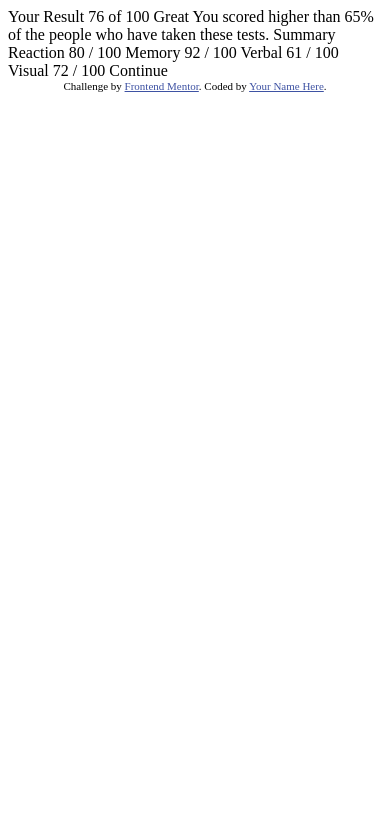
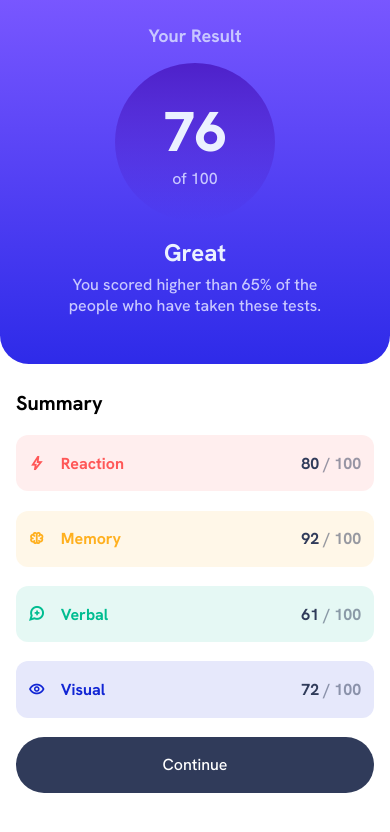
Before and after one commit to abraund/Challenges, a plain HTML site: page frontend-mentor/results-summary-component-main/index.html in a window 390 px wide. Drawn offline with nearby package versions, Linux system fonts and the light colour scheme.

Commit message:
Challenge, mobile side completed.

```diff
--- a/frontend-mentor/results-summary-component-main/index.html
+++ b/frontend-mentor/results-summary-component-main/index.html
@@ -1,47 +1,55 @@
 <!DOCTYPE html>
 <html lang="en">
+
 <head>
   <meta charset="UTF-8">
-  <meta name="viewport" content="width=device-width, initial-scale=1.0"> <!-- displays site properly based on user's device -->
+  <meta name="viewport" content="width=device-width, initial-scale=1.0">
+  <link rel="icon" type="image/png" sizes="32x32" href="./assets/images/favicon-32x32.png">
+  <link rel="stylesheet" href="./styles.css">
+  <link rel="stylesheet" href="https://fonts.googleapis.com/css2?family=Material+Symbols+Outlined:opsz,wght,FILL,GRAD@48,500,0,0" />  <title>Frontend Mentor | Results summary component</title>
+</head>
 
-  <link rel="icon" type="image/png" sizes="32x32" href="./assets/images/favicon-32x32.png">
+<body>
+  <main>
 
-  <title>Frontend Mentor | Results summary component</title>
+    <div class="result">
 
-  <!-- Feel free to remove these styles or customise in your own stylesheet 👍 -->
-  <style>
-    .attribution { font-size: 11px; text-align: center; }
-    .attribution a { color: hsl(228, 45%, 44%); }
-  </style>
-</head>
-<body>
+      <div class="result__overall-container">
+        <h2 class="result__your-result">Your Result</h2>
+        <div class="result__percent-container">
+          <div class="result__percent-score">76</div>
+          <div class="result__percent-denominator">of 100</div>
+        </div>
+        <div class="result__comment">
+          <div class="result__judgement">Great</div>
+          <div class="result__explanation">You scored higher than 65% of the people who have taken these tests.</div>
+        </div>
+      </div>
 
-  Your Result
-  76
-  of 100
+      <div class="result__breakdown-container">
+        <h2 class="result__summary">Summary</h2>
+        <div class="result__skill result__skill_reaction">
+          <div class="result__skill-label">Reaction</div>
+          <div class="result__skill-score">80 <span class="result__skill-percent">/ 100</span></div>
+        </div>
+        <div class="result__skill result__skill_memory">
+          <div class="result__skill-label">Memory</div>
+          <div class="result__skill-score">92 <span class="result__skill-percent">/ 100</span></div>
+        </div>
+        <div class="result__skill result__skill_verbal">
+          <div class="result__skill-label">Verbal</div>
+          <div class="result__skill-score">61 <span class="result__skill-percent">/ 100</span></div>
+        </div>
+        <div class="result__skill result__skill_visual">
+          <div class="result__skill-label">Visual</div>
+          <div class="result__skill-score">72 <span class="result__skill-percent">/ 100</span></div>
+        </div>
+        <a class="result__button" href="">Continue</a>
+      </div>
 
-  Great
-  You scored higher than 65% of the people who have taken these tests.
+    </div>
 
-  Summary
+  </main>
+</body>
 
-  Reaction
-  80 / 100
-
-  Memory
-  92 / 100
-
-  Verbal
-  61 / 100
-
-  Visual
-  72 / 100
-
-  Continue
-
-  <div class="attribution">
-    Challenge by <a href="https://www.frontendmentor.io?ref=challenge" target="_blank">Frontend Mentor</a>.
-    Coded by <a href="#">Your Name Here</a>.
-  </div>
-</body>
 </html>
--- /dev/null
+++ b/frontend-mentor/results-summary-component-main/styles.css
@@ -0,0 +1,140 @@
+@import url('https://fonts.googleapis.com/css2?family=Hanken+Grotesk:wght@500;700;800&display=swap');
+
+body, h2 {
+    padding: 0;
+    margin: 0;
+}
+
+.result {
+    font-family: 'Hanken Grotesk', sans-serif;
+    font-weight: 500;
+}
+
+.result__overall-container{
+    background: linear-gradient(hsl(252, 100%, 67%), hsl(241, 81%, 54%));
+    display: flex;
+    flex-direction: column;
+    align-items: center;
+    padding: 1.5em 3em 3em 3em;
+    border-radius: 0 0 1.8em 1.8em;
+    text-align: center;
+    gap: 1rem
+}
+
+.result__your-result{
+    color: hsl(241, 100%, 89%);
+    font-size: 1.125rem;
+}
+
+.result__percent-container
+{
+    background: linear-gradient( hsla(256, 72%, 46%, 1),  hsla(241, 72%, 46%, 0));
+    padding: 2em;
+    border-radius: 100%;
+    width: 6em;
+    display: grid;
+    place-content: center;
+}
+
+.result__percent-score{
+    color: hsl(221, 100%, 96%);
+    font-size: 3.5rem;
+    font-weight: 800;
+}
+
+.result__percent-denominator{
+    color:  hsl(241, 100%, 89%);
+}
+
+.result__judgement{
+    font-size: 1.5rem;
+    font-weight: 700;
+    color: hsl(221, 100%, 96%);
+    margin-bottom: 0.25em;
+}
+
+.result__explanation{
+    color:  hsl(241, 100%, 89%);
+}
+
+.result__breakdown-container {
+    padding: 1rem;
+}
+
+.result__summary {
+    font-size: 1.25rem;
+    margin: 0.5em 0;
+}
+
+.result__skill {
+    font-weight: 700;
+    border-radius: 0.75em;
+    padding: 1.1rem 0.8rem;
+    display: flex;
+    gap: 1rem;
+    margin: 1.2rem 0;
+}
+
+.result__skill-label {
+}
+
+.result__skill-score {
+    margin-left: auto;
+    color: hsl(224, 30%, 27%);
+}
+
+.result__skill-percent {
+    color: hsla(224, 30%, 27%, 50%);
+}
+
+.result__skill_reaction::before {
+    content: '\ea0b';
+    font-family: 'Material Symbols Outlined', sans-serif;
+}
+
+
+.result__skill_reaction {
+    color:  hsl(0, 100%, 67%);
+    background:  hsla(0, 100%, 67%, 10%);
+}
+
+.result__skill_memory::before {
+    content: '\e10e';
+    font-family: 'Material Symbols Outlined', sans-serif;;
+}
+
+.result__skill_memory {
+    color:  hsl(39, 100%, 56%);
+    background:  hsla(39, 100%, 56%, 10%);
+}
+
+.result__skill_verbal::before {
+    content: '\ef58';
+    font-family: 'Material Symbols Outlined', sans-serif;;
+}
+
+.result__skill_verbal {
+    color:  hsl(166, 100%, 37%);
+    background:  hsla(166, 100%, 37%, 10%);
+}
+
+.result__skill_visual::before {
+    content: '\e8f4';
+    font-family: 'Material Symbols Outlined', sans-serif;;
+}
+
+.result__skill_visual {
+    color: hsl(234, 85%, 45%);
+    background: hsla(234, 85%, 45%, 10%);
+}
+
+.result__button {
+    color: white;
+    background: hsl(224, 30%, 27%);
+    border-radius: 3rem;
+    padding: 1.1em 0;
+    width: 100%;
+    display: inline-block;
+    text-align: center;
+    text-decoration: none;
+}
```
